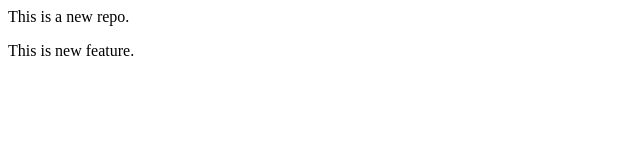
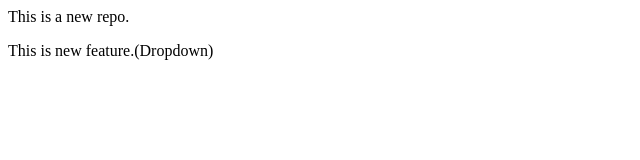
Before and after one commit to Manasik2603/LocalRepo, a plain HTML site: page index.html in a window 1280 px wide. Shown: the full height of the page, 0-640 px from the left. Drawn offline with Linux system fonts and the light colour scheme.

Commit message:
Add Dropdown

```diff
--- a/index.html
+++ b/index.html
@@ -1,2 +1,2 @@
 <p>This is a new repo.</p>
-<p>This is new feature.</p>
+<p>This is new feature.(Dropdown)</p>
```
